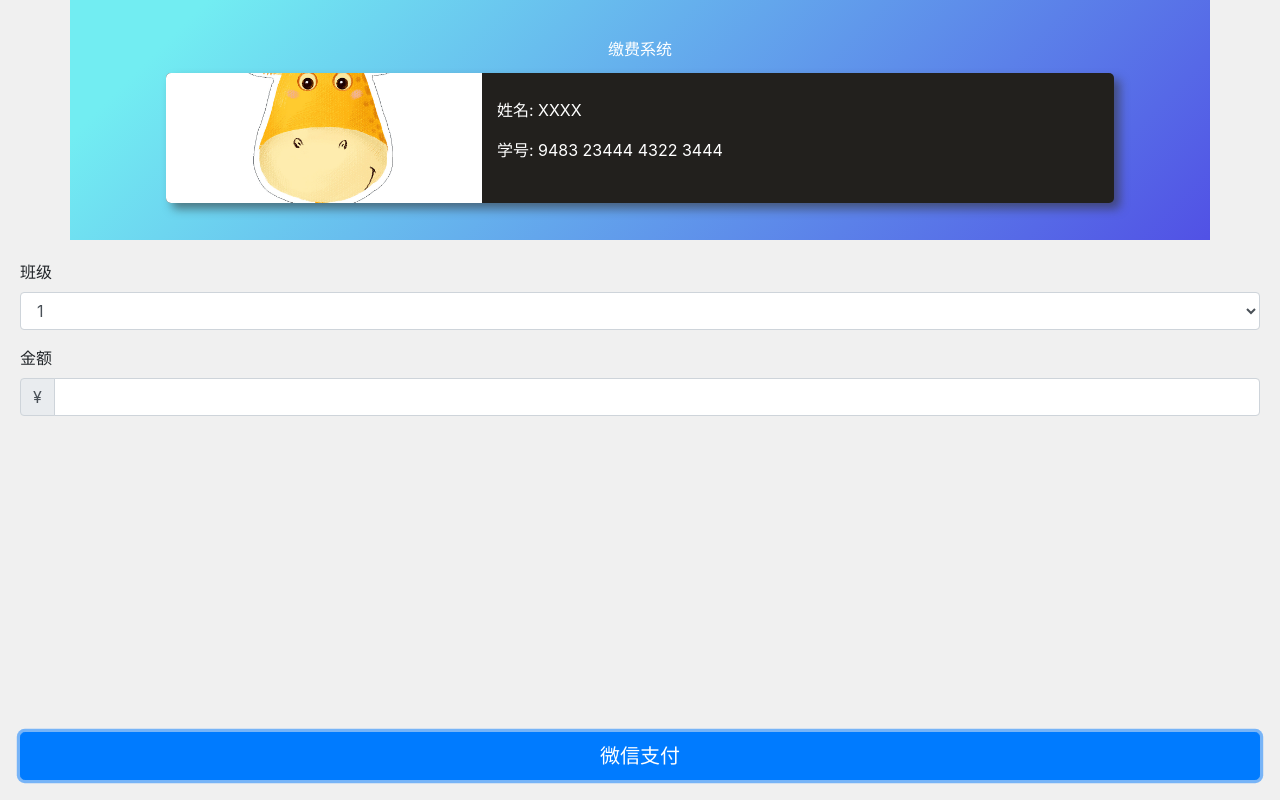
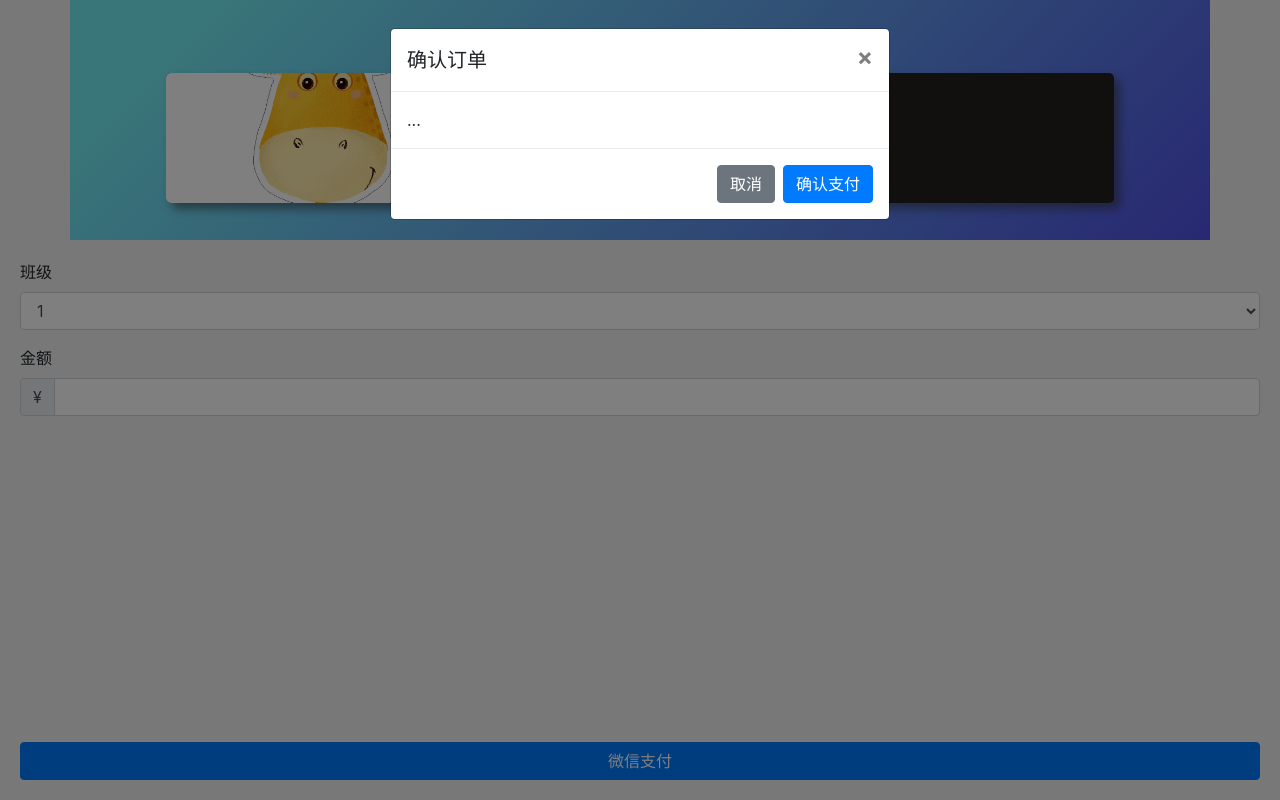
Before and after one commit to chico-malo/wx-payment, a plain HTML site: page index.html in a window 1280 px wide. Both pictures are taken after a click on the button "微信支付". Drawn offline with Linux system fonts and the light colour scheme.

Commit message:
新增 modal

```diff
--- /dev/null
+++ b/component/Modal.js
@@ -0,0 +1,28 @@
+/**
+ * Copyright: Copyright (C) 2018 sitb.software,All Rights Reserved
+ * author: yangyao(873241789@qq.com)
+ * date: 2019-04-01
+ */
+(function() {
+    var modalHtml = '<div class="modal fade" id="exampleModal" tabindex="-1" role="dialog" aria-labelledby="exampleModalLabel" aria-hidden="true">\n' +
+        '  <div class="modal-dialog" role="document">\n' +
+        '    <div class="modal-content">\n' +
+        '      <div class="modal-header">\n' +
+        '        <h5 class="modal-title" id="exampleModalLabel">确认订单</h5>\n' +
+        '        <button type="button" class="close" data-dismiss="modal" aria-label="Close">\n' +
+        '          <span aria-hidden="true">&times;</span>\n' +
+        '        </button>\n' +
+        '      </div>\n' +
+        '      <div class="modal-body">\n' +
+        '        ...\n' +
+        '      </div>\n' +
+        '      <div class="modal-footer">\n' +
+        '        <button type="button" class="btn btn-secondary" data-dismiss="modal">取消</button>\n' +
+        '        <button type="button" class="btn btn-primary">确认支付</button>\n' +
+        '      </div>\n' +
+        '    </div>\n' +
+        '  </div>\n' +
+        '</div>\n';
+    var modal = document.getElementById('modal');
+    modal.innerHTML = modalHtml;
+})(window);
--- a/index.html
+++ b/index.html
@@ -25,35 +25,41 @@
     <form class="wx-form-container">
         <div class="form-left">
             <div class="form-group">
-                <label for="exampleFormControlSelect1">班级</label>
-                <select class="form-control" id="exampleFormControlSelect1">
+                <label for="exampleFormControlClass">班级</label>
+                <select class="form-control" id="exampleFormControlClass">
                     <option>1</option>
                     <option>2</option>
                     <option>3</option>
                 </select>
             </div>
             <div class="form-group">
-                <label for="exampleInputStudentId">金额</label>
+                <label for="exampleInputStudentMoney">金额</label>
                 <div class="input-group mb-3">
                     <div class="input-group-prepend">
                         <span class="input-group-text">¥</span>
                     </div>
                     <input type="text" class="form-control"
                            aria-label="Amount (to the nearest dollar)"
-                           id="exampleInputStudentId"
+                           id="exampleInputStudentMoney"
                     >
                 </div>
             </div>
         </div>
         <div class="form-right">
-            <button type="button" class="btn btn-primary btn-lg" style="width: 100%">微信支付</button>
+            <button id="submit" type="button" class="btn btn-primary" style="width: 100%">
+                微信支付
+            </button>
         </div>
     </form>
+
+    <div id="modal"></div>
 </div>
 <!-- Optional JavaScript -->
 <!-- jQuery first, then Popper.js, then Bootstrap JS -->
 <script src="js/jquery.3.2.1.min.js"></script>
 <script src="js/popper.1.12.9.js"></script>
 <script src="js/bootstrap.min.js"></script>
+<script src="js/index.js"></script>
+<script src="component/Modal.js"></script>
 </body>
 </html>
--- /dev/null
+++ b/js/index.js
@@ -0,0 +1,16 @@
+/**
+ * Copyright: Copyright (C) 2018 sitb.software,All Rights Reserved
+ * author: yangyao(873241789@qq.com)
+ * date: 2019-04-01
+ */
+(function () {
+    console.log('start');
+    var exampleFormControlClass = document.getElementById('exampleFormControlClass');
+    var exampleInputStudentMoney = document.getElementById('exampleInputStudentMoney');
+    var submit = document.getElementById('submit');
+    submit.addEventListener('click', function () {
+        console.log('submit');
+        $('#exampleModal').modal('show');
+        console.log(exampleInputStudentMoney.value, exampleFormControlClass.value);
+    });
+})();
```
